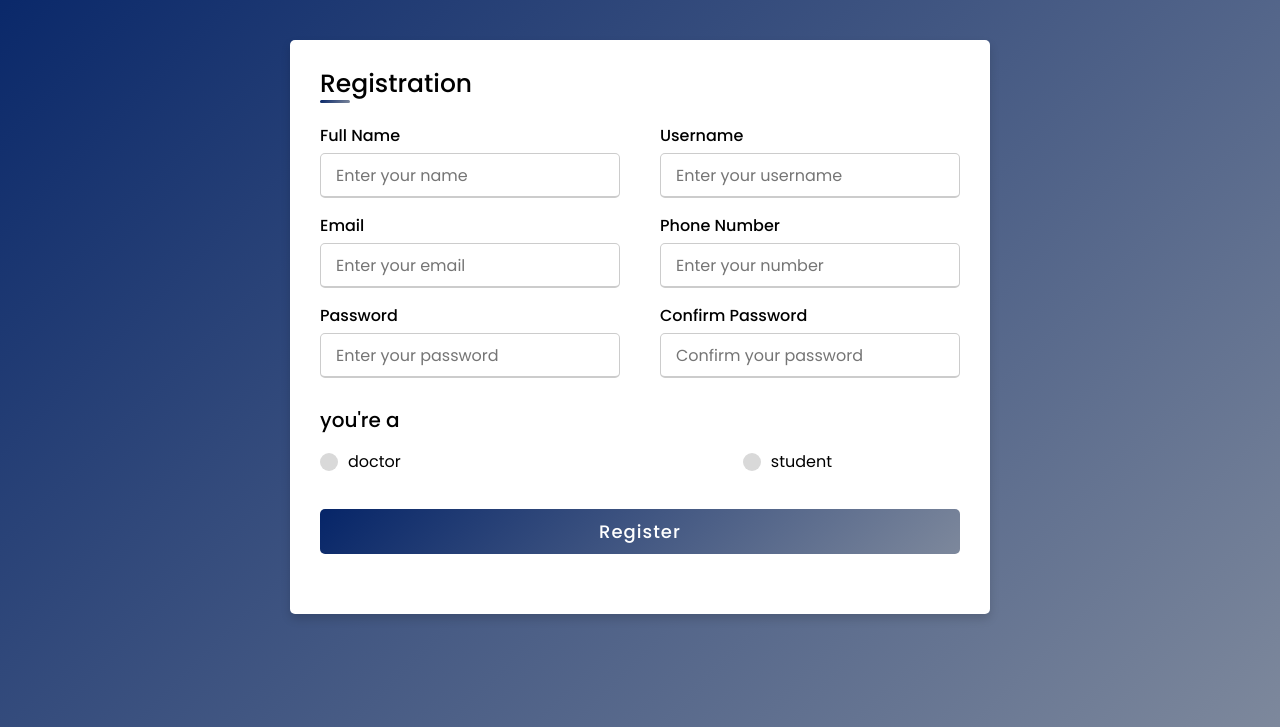
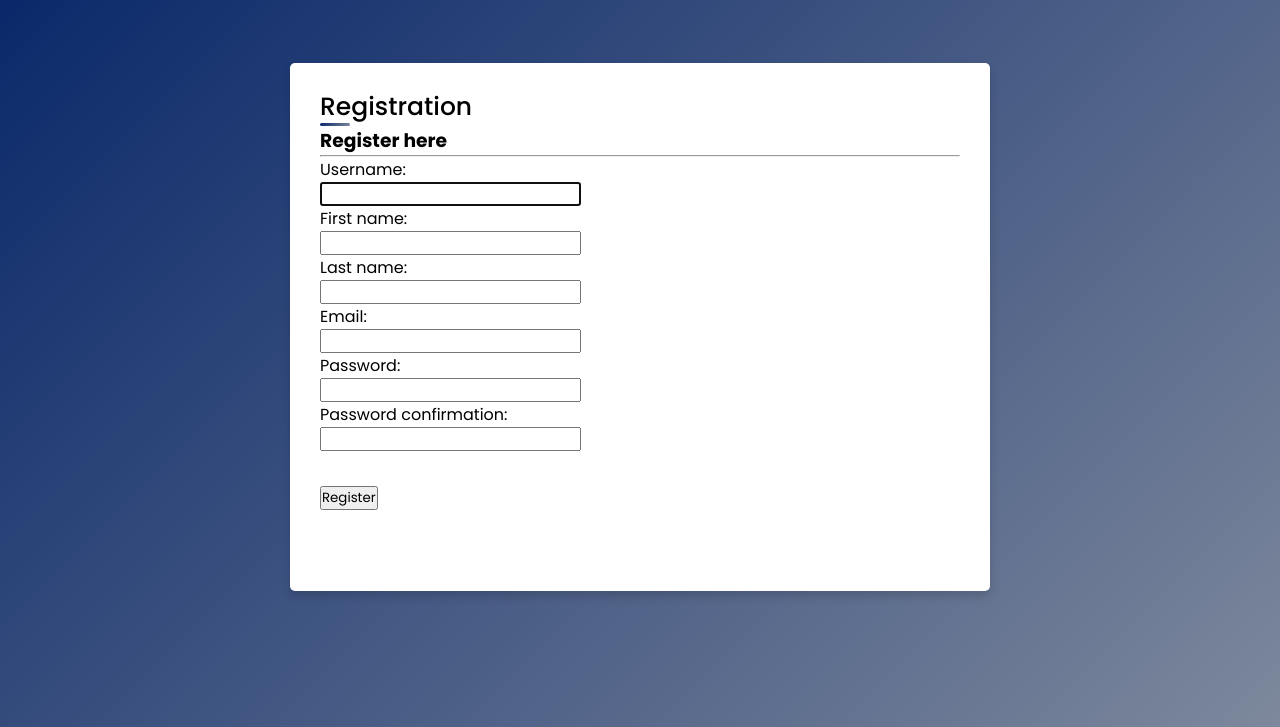
Before and after one commit to mohamedbahaa2001/Collage-System, a Django app: page /register/ in a window 1280 px wide. Shown: the part 73-800 px from the top of the page. Run offline with Django 3.2, Linux system fonts and the light colour scheme.

Commit message:
added uptade

```diff
--- a/IS/settings.py
+++ b/IS/settings.py
@@ -124,3 +124,4 @@
 # https://docs.djangoproject.com/en/3.2/ref/settings/#default-auto-field
 
 DEFAULT_AUTO_FIELD = 'django.db.models.BigAutoField'
+LOGIN_REDIRECT_URL = 'UserProfile'
--- a/IS/urls.py
+++ b/IS/urls.py
@@ -16,7 +16,13 @@ Including another URLconf
 from django.contrib import admin
 from django.urls import path, include
 from home import views
+from django.contrib.auth import views as auth_views
+from home import views as user_views
+
 urlpatterns = [
     path('admin/', admin.site.urls),
     path('', include('home.urls')),
+    path('register/', user_views.register, name='register'),
+    path('login/', auth_views.LoginView.as_view(template_name='login.html'), name='login'),
+
 ]
--- /dev/null
+++ b/home/forms.py
@@ -0,0 +1,14 @@
+
+from django import forms
+from django.contrib.auth.forms import UserCreationForm
+from django.contrib.auth.models import User
+
+
+class UserRegistrationForm(UserCreationForm):
+    first_name = forms.CharField(max_length=101)
+    last_name = forms.CharField(max_length=101)
+    email = forms.EmailField()
+
+    class Meta:
+        model = User
+        fields = ['username', 'first_name', 'last_name', 'email', 'password1', 'password2']
--- a/home/views.py
+++ b/home/views.py
@@ -1,5 +1,9 @@
-from django.shortcuts import render
+from django.shortcuts import render, redirect
 from qrcode import *
+#for authenticates
+from django.contrib.auth import login, authenticate
+from django.contrib import messages
+from .forms import UserRegistrationForm
 
 from home import models
 
@@ -49,18 +53,18 @@ def login(request):
 
 def register(request):
     if request.method == 'POST':
-        # do stuff
-        print("Got Post Request")
-        name = request.POST['fullname']
-        username = request.POST['username']
-        password = request.POST['password']
-        phone = request.POST['phoneNumber']
-        email = request.POST['email']
-        ins = models.Register(name=name, username=username,
-                              password=password, phone=phone, email=email)
-        ins.save()  # save to db
-        print("data has been saved")
-    return render(request, 'register.html')
+        form = UserRegistrationForm(request.POST)
+        if form.is_valid():
+            form.save()
+
+            messages.success(request, f'Your account has been created. You can log in now!')
+            return redirect('login')
+    else:
+        form = UserRegistrationForm()
+
+    context = {'form': form}
+    return render(request, 'register.html', context)
+
 
 def quiz(request):
     return render(request, 'quiz.html')
--- a/templates/home.html
+++ b/templates/home.html
@@ -25,9 +25,9 @@
     <img src="">
   </div>
   <div class="center">
-    <div class="title">welcome to KSU UNIVERSTY SYSTEM</div>
+    <div class="title">Welcome to KSU UNIVERSTY SYSTEM</div>
     <div class="btns">
-      <button href="">Learn More</button>
+      <a href="https://kfs.edu.eg/computers/archieve.aspx"><button>  Learn More</button></a>
     </div>
   </div>
 </body>
--- a/templates/register.html
+++ b/templates/register.html
@@ -1,4 +1,3 @@
-
 {% block body %}
 
 <html lang="en" dir="ltr">
@@ -224,6 +223,8 @@ nav .menu{
             flex-direction: column;
         }
     }
+
+
 </style>
 
 <body>
@@ -244,53 +245,24 @@ nav .menu{
 <div class="container">
     <div class="title">Registration</div>
     <div class="content">
-            <form action="/register/" method="post" class="action">
+
+        <h3>Register here</h3>
+        <hr>
+
+        <form action="" method="POST">
             {% csrf_token %}
-                <div class="user-details">
-                    <div class="input-box">
-                        <span class="details">Full Name</span>
-                        <input type="text" placeholder="Enter your name" name="fullname" required>
+
+            {% for field in form %}
+            <div>
+                <p>{{ field.label }}: <br> {{ field }}</p>
+
+                {% for error in field.errors %}
+                <small style="color: red">{{ error }}</small>
+                {% endfor %}
             </div>
-                    <div class="input-box">
-                        <span class="details">Username</span>
-                        <input type="text" placeholder="Enter your username" name="username" required>
-                    </div>
-                    <div class="input-box">
-                        <span class="details">Email</span>
-                        <input type="text" placeholder="Enter your email" name="email" required>
-                    </div>
-                    <div class="input-box">
-                        <span class="details">Phone Number</span>
-                        <input type="text" placeholder="Enter your number" id="phonenumber" name="phoneNumber" required>
-                    </div>
-                    <div class="input-box">
-                        <span class="details">Password</span>
-                        <input type="text" placeholder="Enter your password" name="password" required>
-                    </div>
-                    <div class="input-box">
-                        <span class="details">Confirm Password</span>
-                        <input type="text" placeholder="Confirm your password" required>
-                    </div>
-                </div>
-                <div class="gender-details">
-                    <input type="radio" name="gender" id="dot-1">
-                    <input type="radio" name="gender" id="dot-2">
-                    <input type="radio" name="gender" id="dot-3">
-                    <span class="gender-title">you're a</span>
-                    <div class="category">
-                        <label for="dot-1">
-            <span class="dot one"></span>
-            <span class="gender" id="doctor">doctor</span>
-          </label>
-                        <label for="dot-2">
-            <span class="dot two"></span>
-            <span class="gender" id="student">student</span>
-          </label>
-
-                    </div>
-                </div>
+            {% endfor %}
             <div class="button">
-                    <input type="submit" value="Register">
+                <button type="submit">Register</button>
             </div>
         </form>
     </div>
```
Also changed, not shown: templates/contact.html (+3 -30 lines), templates/login.html (+8 -3 lines), db.sqlite3, static/image/test.png. Lines whose indentation alone changed are shown as unchanged.
